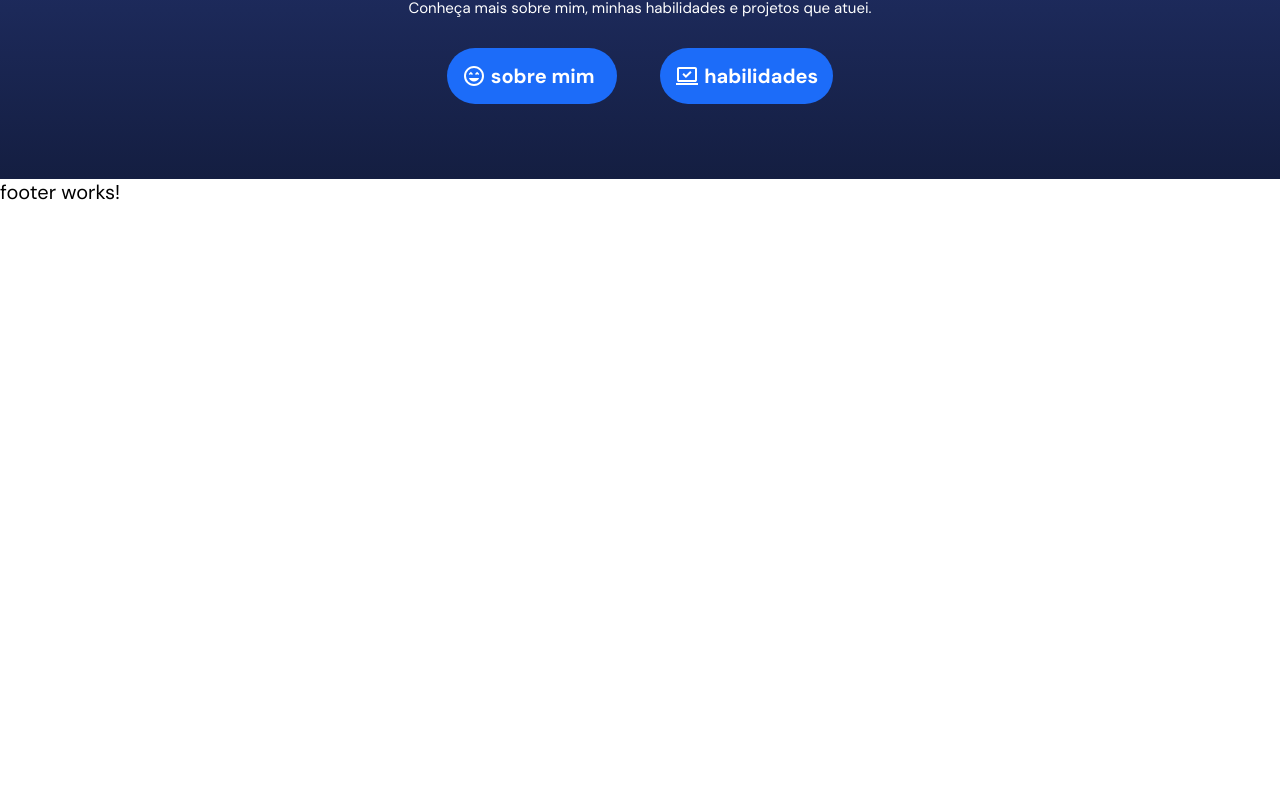
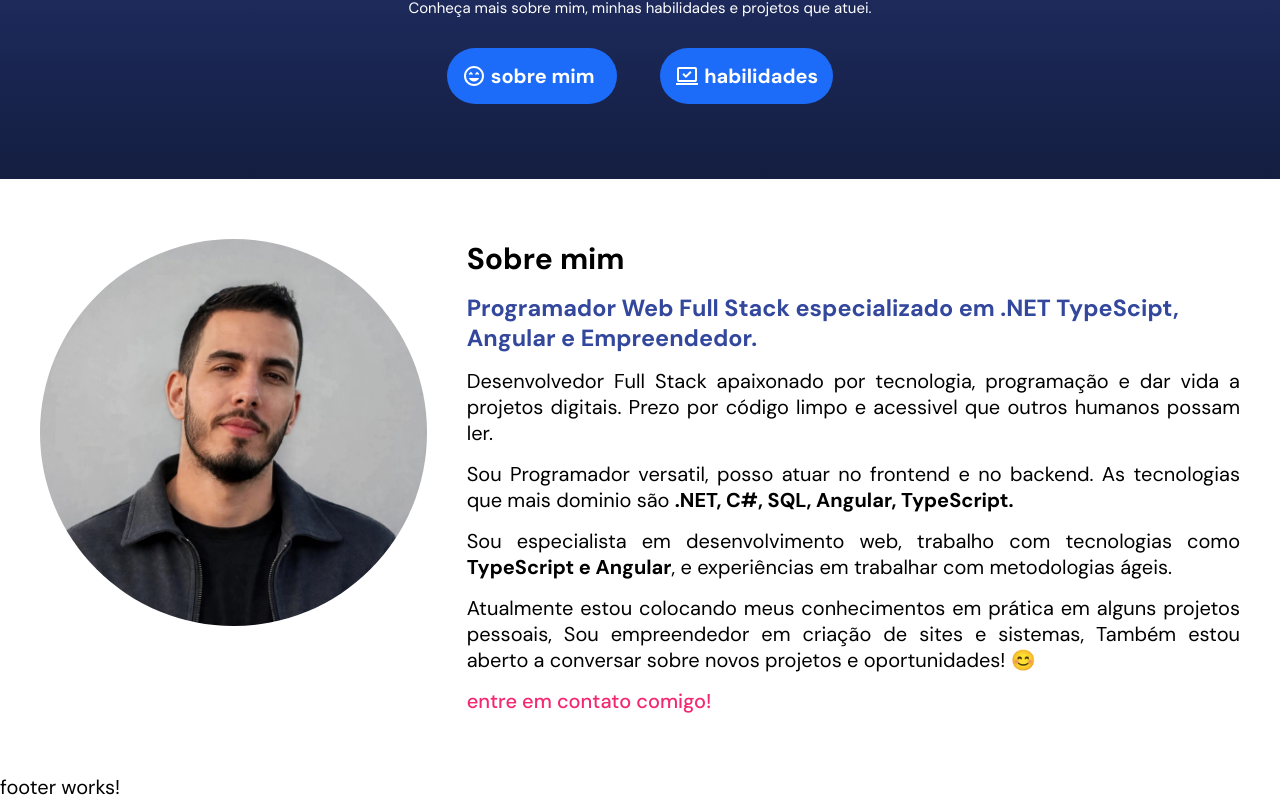
Before and after one commit to vitorreispr/portfolio-vitor, an Angular app: page / in a window 1280 px wide. Shown: the part 584-1384 px from the top of the page. Before the commit the page ends 800 px from the top, so only its background shows below. Built offline with nearby package versions, Linux system fonts and the light colour scheme.

Commit message:
box about

```diff
--- a/src/app/home/home.css
+++ b/src/app/home/home.css
@@ -63,3 +63,61 @@
 .banner .box .buttons a svg {
     margin-right: 5px;
 }
+
+  /* box about */
+
+  .about {
+   padding: 60px 40px;
+   max-width: 1280px;
+   margin: 0 auto;
+  }
+
+  .about .box {
+    display: flex;
+    flex-direction: column;
+  }
+
+  .about .box .img {
+    flex: 1;
+    margin: 0 auto 20px;
+  }
+
+  .about .box .img img {
+    width: 240px;
+    border-radius: 50%;
+  }
+
+  .about .box .text {
+    flex: 2;
+  }
+
+  .about .box .text h3 {
+    color: var(--color-blue-2);
+    margin-top: 15px;
+  }
+
+  .about .box .text p {
+    margin: 15px 0;
+    text-align: justify;
+  }
+
+  .about .box .text a {
+    color: var(--color-pink-1);
+    font-weight: 500;
+    text-decoration: none;
+  }
+
+@media (min-width: 768px) {
+
+    .about .box {
+        flex-direction: row;
+    }
+
+    .about .box .img img {
+        width: 100%;
+    }
+
+    .about .box .text {
+        padding-left: 40px;
+    }
+}
--- a/src/app/home/home.html
+++ b/src/app/home/home.html
@@ -21,4 +21,27 @@
             </div>
         </div>
     </section>
+
+    <section id="about" class="container about">
+        <div class="box">
+            <div class="img">
+                <img src="./assets/imgs/profile.jpg" alt="foto de vitor reis">
+            </div>
+            <div class="text">
+                <h2>Sobre mim</h2>
+
+                <h3>Programador Web Full Stack especializado em .NET TypeScipt,  Angular e Empreendedor.</h3>
+
+                <p>Desenvolvedor Full Stack apaixonado por tecnologia, programação e dar vida a projetos digitais. Prezo por código limpo e acessivel que outros humanos possam ler.</p>
+
+                <p>Sou Programador versatil, posso atuar no frontend e no backend. As tecnologias que mais dominio são <b>.NET, C#, SQL, Angular, TypeScript.</b></p>
+
+                <p>Sou especialista em desenvolvimento web, trabalho com tecnologias como <b>TypeScript e Angular</b>, e experiências em trabalhar com metodologias ágeis.</p>
+
+                <p>Atualmente estou colocando meus conhecimentos em prática em alguns projetos pessoais, Sou empreendedor em criação de sites e sistemas, Também estou aberto a conversar sobre novos projetos e oportunidades! 😊</p>
+
+                <a href="#contact">entre em contato comigo!</a>
+            </div>
+        </div>
+    </section>
 </main>
--- a/src/index.html
+++ b/src/index.html
@@ -1,5 +1,5 @@
 <!doctype html>
-<html lang="pt-BR">
+<html lang="en">
 
 <head>
   <meta charset="utf-8">
```
Also changed, not shown: public/assets/imgs/profile.jpg (renamed from public/assets/profile.jpg).
